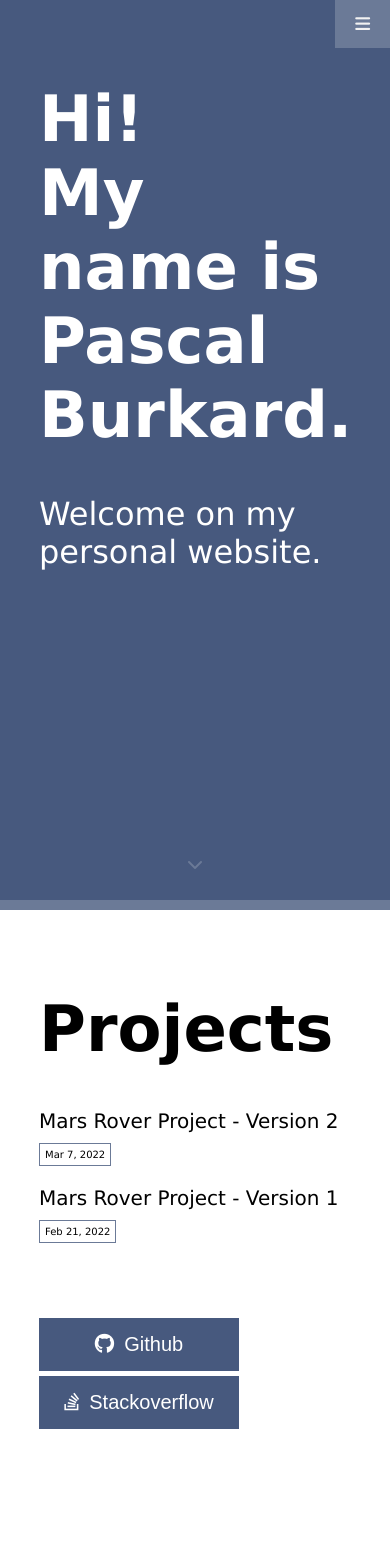
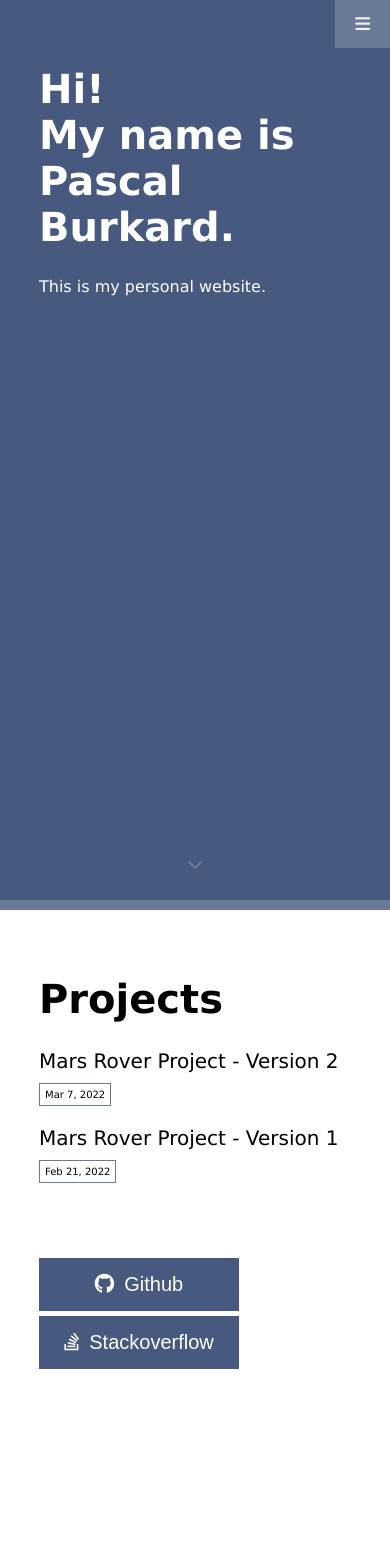
Before and after one commit to pburkard/pburkard.github.io, a Jekyll site: the page built from index.markdown, in a window 390 px wide. Shown: the top 1568 px of the page. Built offline with Jekyll 4.4.1, drawn with Linux system fonts in a browser that asks for light colours; nearby versions of some CDN libraries.

Commit message:
font size on mobile

```diff
--- a/_layouts/home.html
+++ b/_layouts/home.html
@@ -12,7 +12,7 @@
     <div id="home">
         <div class="sectionbody">
             <h1>Hi!<br>My name is {{ site.title }}.</h1>
-            <h2>Welcome on my personal website.</h2>
+            <h2>This is my personal website.</h2>
             <!-- <div id="home-background-animation"></div> -->
             <!-- {% include solar_system.html %} -->
         </div>
--- a/assets/css/index.scss
+++ b/assets/css/index.scss
@@ -21,26 +21,25 @@ $font_size_standard: 1.25em;
 h1{
     font-size: 4em;
     font-weight: bold;
+    @media screen and (max-width: 600px) {
+        font-size: 2.5em;
+    }
 }
 
 h2{
     font-size: 2em;
     font-weight: normal;
+    @media screen and (max-width: 600px) {
+        font-size: 1em;
+    }
 }
 
 p {
     font-size: 1.25em;
     font-weight: lighter;
-}
-
-.title {
-    margin: 0;
-    font-size: 4em;
-    font-weight: bold;
-}
-
-.subtitle {
-    font-size: 2em;
+    @media screen and (max-width: 600px) {
+        font-size: 1em;
+    }
 }
 
 @mixin button() {
@@ -181,7 +180,7 @@ p {
 }
 
 #portrait-picture{
-    width: 100%;
+    width: 80%;
     max-width: 400px;
 }
 
```
